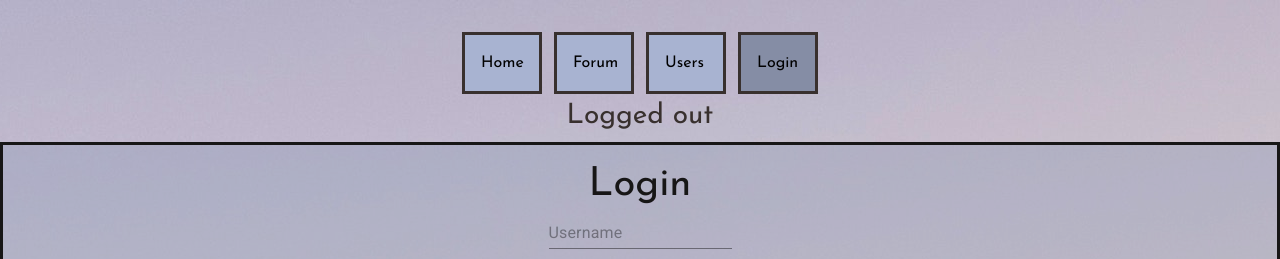
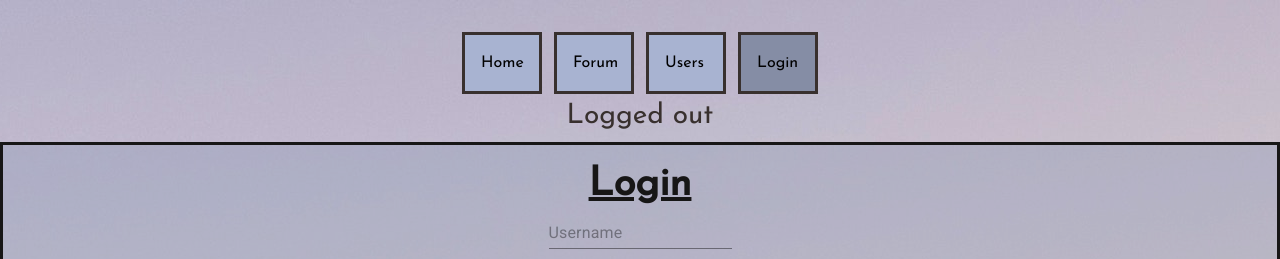
Before and after one commit to fusion407/chat-app-frontend, a React (Create React App) app: page /login in a window 1280 px wide. Shown: the top 259 px of the page. Built offline with nearby package versions, Linux system fonts and the light colour scheme; no server answers.

Commit message:
cleaned up code, changed font style of login title

```diff
--- a/src/App.css
+++ b/src/App.css
@@ -2,8 +2,8 @@
 @import url('https://fonts.googleapis.com/css?family=Roboto:300,400,500,700&display=swap');
 @import url('https://fonts.googleapis.com/icon?family=Material+Icons');
 
+
 body {
-
   background-color: #CCDAD1;
   background-image: url(background.jpg);
   background-position:top;
@@ -13,13 +13,6 @@ body {
   justify-content: center;
   color: #38302E;
 }
-div.list-group {
-  display: flex;
-  justify-content: center;
-  align-self: center;
-  flex-wrap: wrap;
-  flex-direction: row-reverse;
-}
 .App {
   display: flex;
   text-align: center;
@@ -27,6 +20,16 @@ div.list-group {
   background-color: #788585;
   padding-bottom: 1em;
 }
+
+
+
+.homeScreen {
+  border-style: solid;
+  background-color:rgba(145, 155, 183, 0.4);
+  padding: 1em 1em 1em 1em;
+}
+
+
 
 .chatBox {
   display: flex;
@@ -37,6 +40,15 @@ div.list-group {
   margin-top: -1em;
   justify-content: center;
 }
+div.list-group {
+  display: flex;
+  justify-content: center;
+  align-self: center;
+  flex-wrap: wrap;
+  flex-direction: row-reverse;
+}
+
+
 
 .usersBox {
   display: flex;
@@ -55,6 +67,9 @@ div.list-group {
   flex-direction: column-reverse;
   align-items: center;
 }
+
+
+
 .avatarImage {
   display: flex;
   justify-content: center;
@@ -77,11 +92,15 @@ button.deleteButton {
   align-self: center;
   margin-left: 1em;
 }
-.homeScreen {
-  border-style: solid;
-  background-color:rgba(145, 155, 183, 0.4);
-  padding: 1em 1em 1em 1em;
+.newComment {
+  display: flex;
+  margin-bottom: 2em;
+  justify-content: center;
+  flex-direction: column;
 }
+
+
+
 .loginScreen {
   border-style: solid;
   padding-bottom: 1em;
@@ -89,12 +108,11 @@ button.deleteButton {
   color : #171616;
   background-color:rgba(145, 155, 183, 0.4);
 }
+.loginTitle {
+  text-decoration: underline;
+  font-size: 40px;
+  font-weight:bold;
+}
 .loginForm {
   margin-bottom : 1em;
 }
-.newComment {
-  display: flex;
-  margin-bottom: 2em;
-  justify-content: center;
-  flex-direction: column;
-}
--- a/src/components/Login.js
+++ b/src/components/Login.js
@@ -2,8 +2,6 @@ import { useState } from 'react'
 import { useHistory } from "react-router-dom";
 import Button from '@mui/material/Button';
 import Input from '@mui/material/Input';
-
-
 
 
 function Login({isLoggedIn, setIsLoggedIn, setLoggedInUser, allUsersData, setUsersData}) {
@@ -136,16 +134,9 @@ function Login({isLoggedIn, setIsLoggedIn, setLoggedInUser, allUsersData, setUse
 
     return (
       <div className="loginScreen">
-        <h1>Login</h1>
+        <h1 className="loginTitle">Login</h1>
         <form onSubmit={handleSubmit}>
           <div className='loginForm'>
-            {/* <input
-                type="text"
-                name="username"
-                value={formData.username}
-                onChange={handleChange}
-                placeholder="Username"
-            /> */}
             <Input
                 type="text"
                 name="username"
@@ -156,13 +147,6 @@ function Login({isLoggedIn, setIsLoggedIn, setLoggedInUser, allUsersData, setUse
 
           </div>
           <div className='loginForm'>
-            {/* <input
-                type="text"
-                name="avatarURL"
-                value={formData.avatarURL}
-                onChange={handleChange}
-                placeholder="Avatar URL"
-            /> */}
             <Input
               type="text"
               name="avatarURL"
--- a/src/components/Message.js
+++ b/src/components/Message.js
@@ -12,13 +12,9 @@ function Message ({message, deleteComment}) {
     return(
         <div className="chatBox" value={name}>
             <div>
-                {/* <img
-                    className="avatarImage"
-                    src={avatarURL ? avatarURL : defaultProfile}
-                    alt="avatarImage">
-                 </img> */}
+
                 <Avatar
-                    // alt="avatarImage"
+                    alt="avatarImage"
                     src={avatarURL ? avatarURL : defaultProfile}
                     className="avatarImage"
                     sx={{
@@ -29,7 +25,11 @@ function Message ({message, deleteComment}) {
                 />
             </div>
             <div>
-                <ListGroup.Item style={{background: "rgba(168, 179, 209, 0.4)"}}>{name ? name : "Anonymous"}:</ListGroup.Item>
+                <ListGroup.Item
+                    style={{background: "rgba(168, 179, 209, 0.4)"}}
+                    >
+                    {name ? name : "Anonymous"}:
+                </ListGroup.Item>
                 <ListGroup.Item>{comment}</ListGroup.Item>
             </div>
             <div>
```
